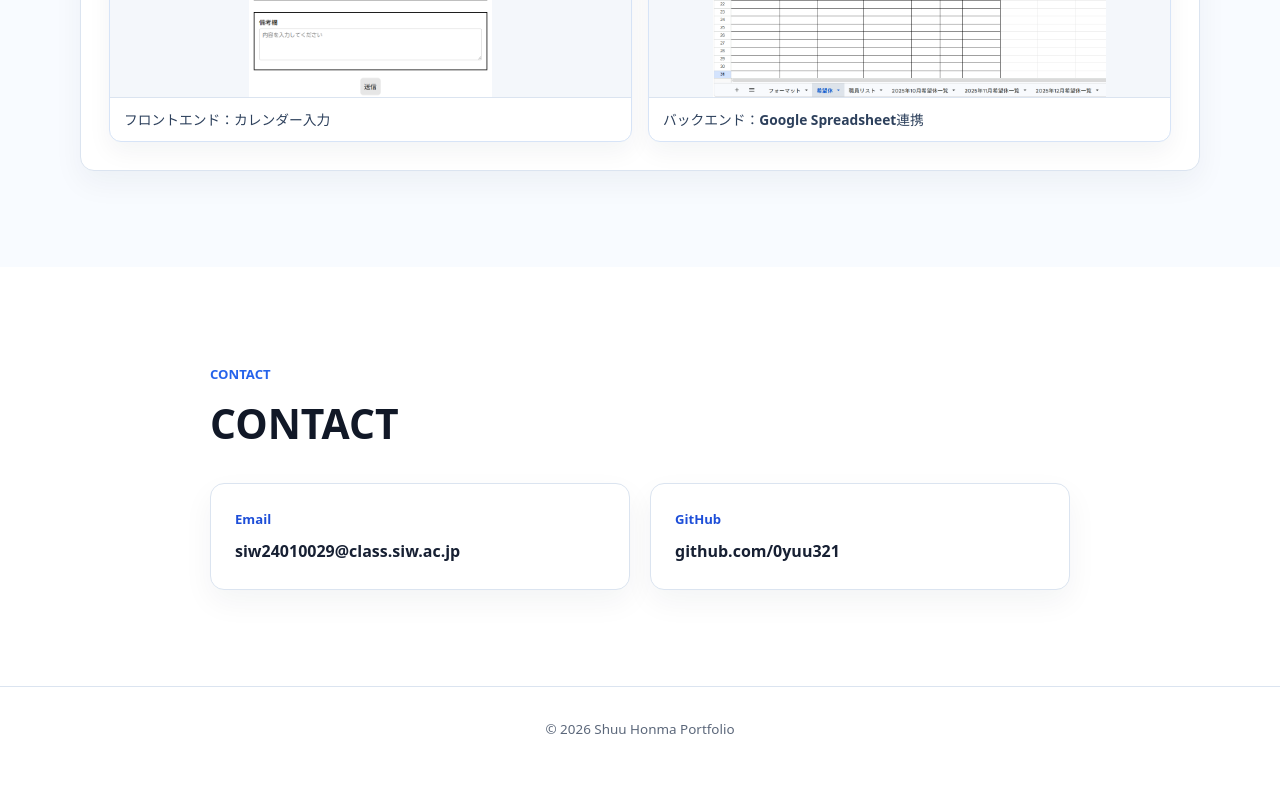
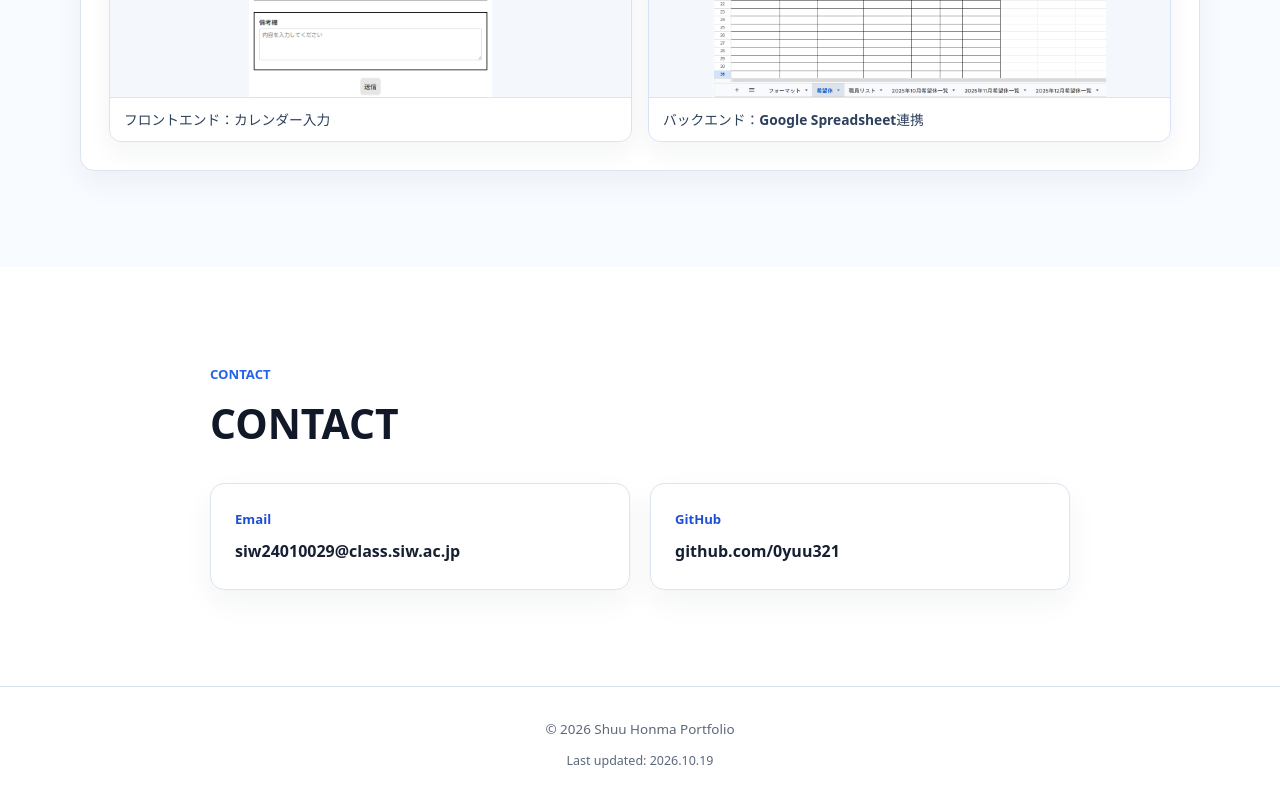
Before and after one commit to 0yuu321/portfolio, a React (Vite) app: page / in a window 1280 px wide. Shown: the part 5519-6319 px from the top of the page. Before the commit the page ends 6289 px from the top, so only its background shows below. Built offline with nearby package versions, Linux system fonts and the light colour scheme.

Commit message:
Add manually maintained last updated date to footer

```diff
--- a/src/components/Footer.tsx
+++ b/src/components/Footer.tsx
@@ -1,8 +1,11 @@
+const lastUpdated = "2026.10.19";
+
 export function Footer() {
   return (
     <footer className="site-footer">
       <div className="container">
         <small>&copy; 2026 Shuu Honma Portfolio</small>
+        <p className="footer-updated">Last updated: {lastUpdated}</p>
       </div>
     </footer>
   );
--- a/src/styles.css
+++ b/src/styles.css
@@ -565,6 +565,11 @@ h4 {
   font-size: 0.84rem;
 }
 
+.footer-updated {
+  margin: 8px 0 0;
+  font-size: 0.78rem;
+}
+
 @media (max-width: 900px) {
   .section {
     padding: 78px 0;
```
